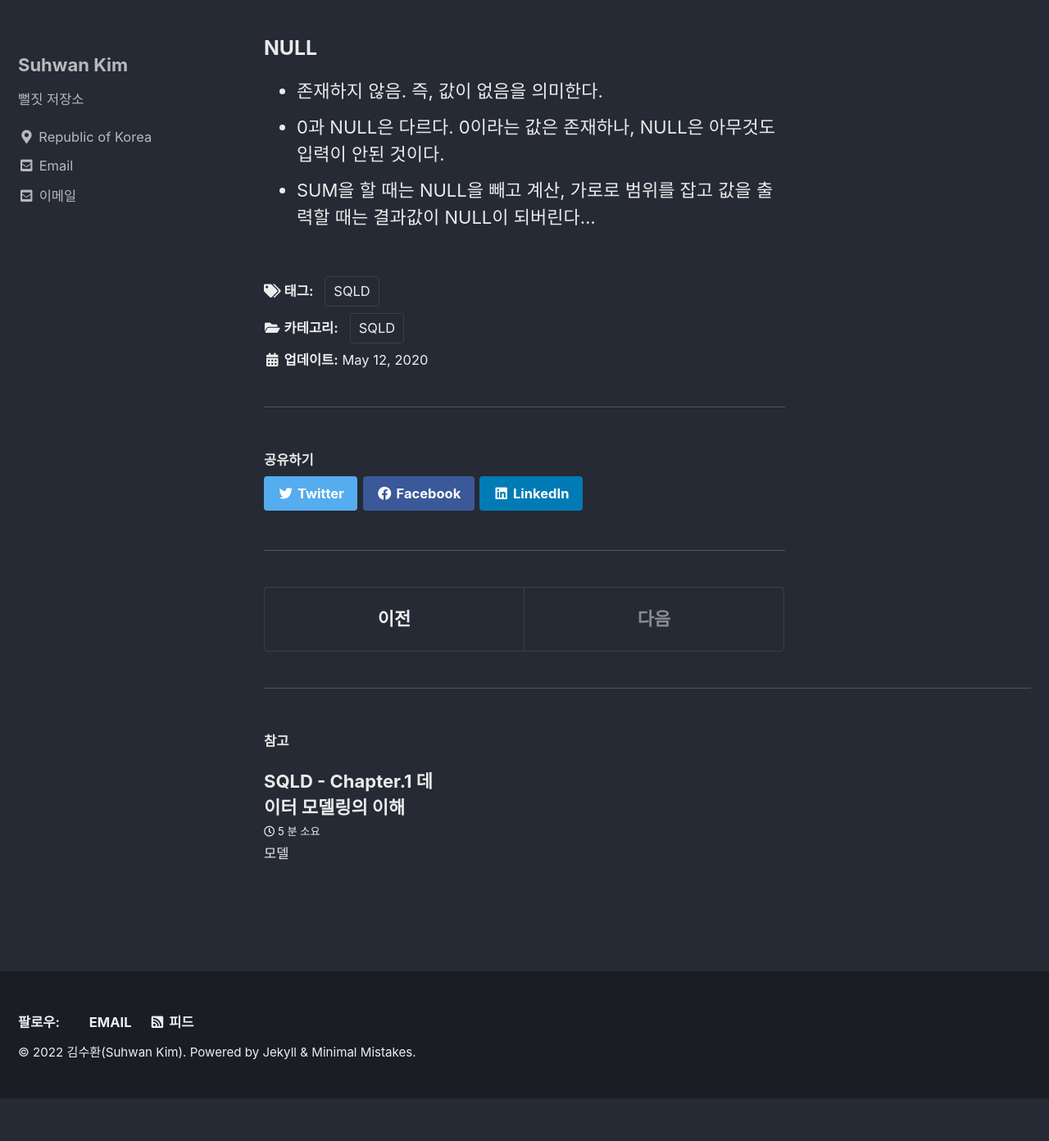
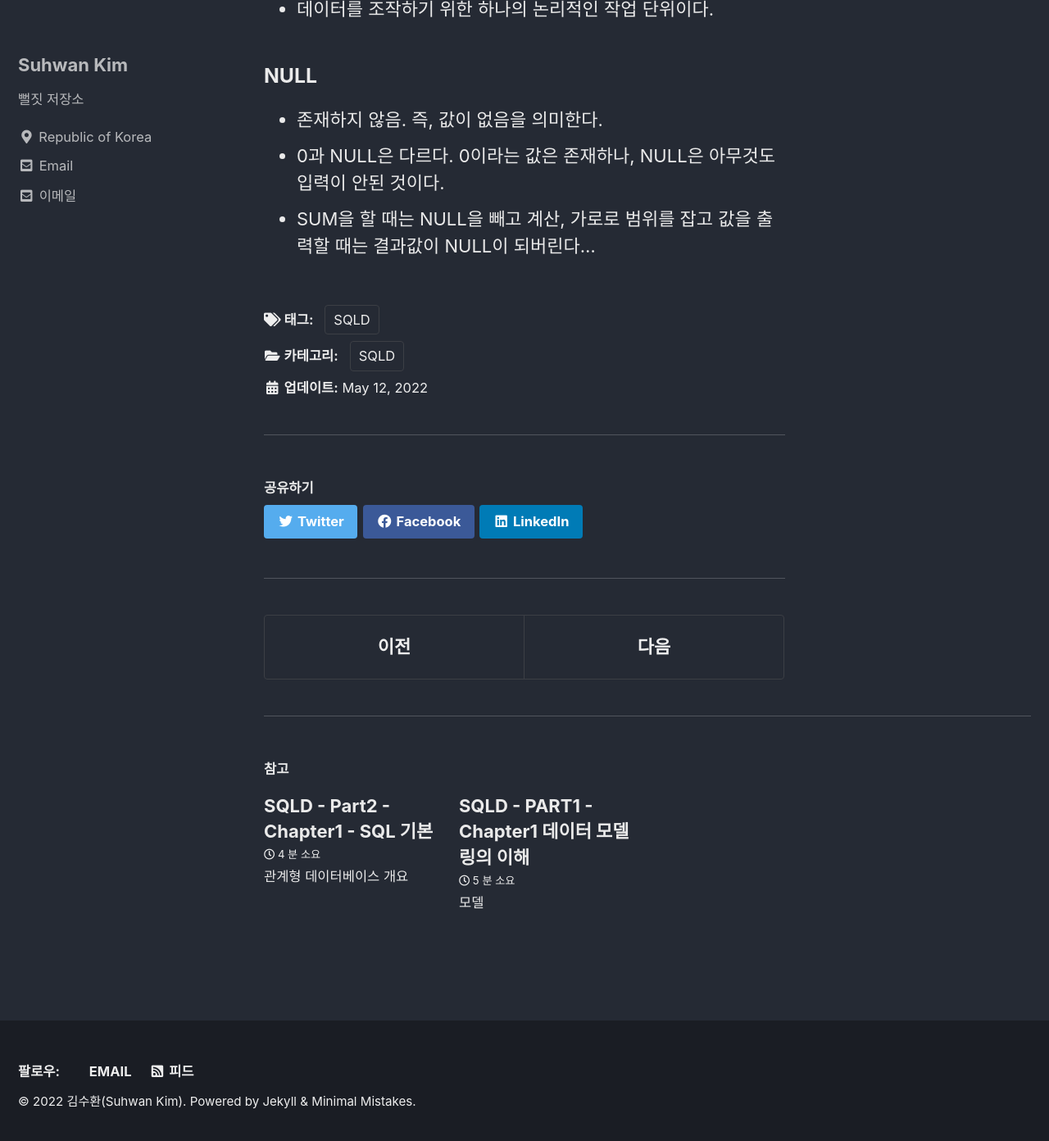
Before and after one commit to suhwan2004/suhwan2004.github.io, a Jekyll site: the page built from _posts/2022-05-12-SQLDChapter2.md, in a window 1280 px wide and 1400 px high, scrolled down 3615 px. Shown: the top 1392 px of the window at 82% size. Built offline with Jekyll 4.4.1, drawn with Linux system fonts in a browser that asks for light colours; cached includes are drawn as plain includes; before the commit the page ends 4955 px from its top, so only the background shows below that; part of the change alters nothing that is shown; some of the changed text lies outside the part shown.

Commit message:
TODAY STUDY : 2022 - 05 - 13

```diff
--- a/_posts/2020-05-11-SQLDChapter1.md
+++ b/_posts/2022-05-11-SQLDChapter1.md
@@ -1,5 +1,5 @@
 ---
-title: "SQLD - Chapter.1 데이터 모델링의 이해"
+title: "SQLD - PART1 - Chapter1 데이터 모델링의 이해"
 categories:
   - SQLD
 tags:
--- a/_posts/2020-05-12-SQLDChapter2.md
+++ b/_posts/2022-05-12-SQLDChapter2.md
@@ -1,5 +1,5 @@
 ---
-title: "SQLD - Chapter.2 데이터 모델과 SQL"
+title: "SQLD - PART1 -Chapter2 데이터 모델과 SQL"
 categories:
   - SQLD
 tags:
--- /dev/null
+++ b/_posts/2022-05-13-SQLDC1P2.md
@@ -0,0 +1,207 @@
+---
+title: "SQLD - Part2 - Chapter1 - SQL 기본"
+categories:
+  - SQLD
+tags:
+  - SQLD
+---
+
+## 관계형 데이터베이스 개요
+
+### 데이터베이스
+
+- 간단하게 말하자면 당연히 데이터들이 저장되는 공간
+- 용도와 목적에 맞는 데이터들끼리 모아서 저장한다
+
+### 관계형 데이터베이스(Relational DataBase => RDB)
+
+- 관계형 데이터 모델에 기초를 둔 DB이다.
+- 모든 데이터를 2차원 테이블 형태로 표현함.
+- RDBMS는 RDB를 관리 감독하기 위한 시스템이며 우리가 익히 알고 있는 Oracle, SQL Server(MSSQL), MySQL, MariaDB, PstgreSQL등이 있음.
+
+### TABLE
+
+- RDB의 기본 단위이고 일반적으로 DB는 여러 개의 테이블로 구성이 됨.
+- 이렇게 데이터를 저장하는 주된 목적은 다음과 같은 기능을 수행하기 위함.
+  1.  테이블 형태로 조회
+  2.  변경 또는 삭제
+
+### SQL(Strctured Query Language)
+
+- SQL은 RDB에서 데이터를 다루기 위해 사용하는 언어.
+
+## SELECT 문
+
+### SELECT
+
+- 저장되어 있는 데이터를 조회하고자 할 때 사용하는 명령어이다.
+- 컬럼 명에 별도의 별칭인 Alias를 붙여줄 수 있음. Alias 설정시 테이블 명 대신 Alias로 써야됨.
+  - ex) SELECT BAND.BAND_NAME FROM BAND;
+    - SELECT B.BAND_NAME FROM BAND B;
+
+### 산술 연산자
+
+- 수학에서 사용하는 사칙연산의 기능을 가진 연산자이다. NUMBER DATE 유형의 데이터와 같이 사용할 수 있다.
+
+1. () : 괄호로 우선순위를 조정할 수 있음.
+2. - : 곱하기.
+3. / : 나누기.
+4. - : 더하기.
+5. - : 빼기.
+
+- 우선순위는[ () ] > [ *, / ] > [ +, - ]이다.
+
+### 합성 연산자
+
+- 문자와 문자를 연결 할 때 사용하는 연산자이다.
+- ex) SELECT 'S' || 'Q' || 'L' AS SQLD FROM DUAL;
+
+## 함수
+
+### 문자 함수
+
+1. CHR(ASCII 코드)
+
+   - 128개의 문자를 숫자로 표현할 수 있도록 정의해 놓은 코드.
+   - ASCII 코드를 인수로 입력했을 때 매핑되는 문자가 무엇인지 알려줌.
+   - ex) SELECT CHR(65) FROM DUAL;
+
+2. LOWER(문자열)
+
+   - 문자열을 소문자로 변환해주는 함수.
+   - ex) SELECT LOWER('JENNIE') FROM DUAL; => jennie가 나옴.
+
+3. UPPER(문자열)
+
+   - 당연히 LOWER과는 반대로 문자열을 대문자로 변환해주는 함수.
+
+4. LTRIM(문자열, [특정 문자]) => []는 옵션임...
+
+   - 특정 문자를 따로 명시해주지 않으면 문자열의 왼쪽 공백을 제거하고, 명시해주었을 경우 문자열을 왼쪽부터 한 글자씩 특정 문자와 비교하여 특정문자에 포함되어 있으면 제거하고 포함되어 있지 않으면 멈춘다.
+   - ex) SELECT LTRIM(' JENNIE') FROM DUAL; => 'JENNIE'
+   - ex) SELECT LTRIM('블랙핑크', '블랙') FROM DUAL; => '핑크'
+
+5. RTRIM(문자열, [특정 문자])
+
+   - 4번과 반대라고 보면 됨.
+     - ex) SELECT LTRIM(' JENNIE ') FROM DUAL; => 'JENNIE'
+     - ex) SELECT LTRIM('블랙핑크', '핑크') FROM DUAL; => '핑크'
+
+6. TRIM([위치] [특정 문자] [FROM] 문자열) \*[]는 옵션
+
+   - 옵션이 하나도 없을 경우 문자열의 왼쪽과 오른쪽 공백을 제거하고, 그렇지 않을 경우 문자열을 위치(LEADING or TRAILING or BOTH)로 지정된 곳부터 한 글자씩 특정 문자와 비교하여 같으면 제거하고 같지 않으면 멈춘다.
+   - LTRIM, RTRIM과는 달리 특정 문자는 한 글자만 지정할 수 있다.
+   - ex) SELECT TRIM(' JENNIE ') FROM DUAL; => JENNIE
+   - ex) SELECT TRIM(LEADING '블' FROM '블랙핑크') FROM DUAL ; => 랙핑크
+   - ex) SELECT TRIM(TRAILING '크' FROM '블랙핑크') FROM DUAL; => 블랙핑
+
+7. SUBSTR(문자열, 시작점 [,길이]) \*[]는 옵션
+
+   - 문자열의 원하는 부분만 잘라서 반환해주는 함수이다.
+   - ex) SELECT SUBSTR('블랙핑크제니', 3, 2) FROM DUAL; => 핑크
+   - ex) SELECT SUBSTR('블랙핑크제니', 3, 4) FROM DUAL; => 핑크제니
+
+8. LENGTH(문자열)
+
+   - 문자열의 길이를 반환해주는 함수이다.
+   - ex) SELECT LENGTH('JENNIE') FROM DUAL; => 6
+   - ex) SELECT LENGTH('블랙핑크') FROM DUAL; => 4
+
+9. REPLACE(문자열, 변경 전 문자열 [, 변경 후 문자열]) => []는 옵션.
+   - 문자열에서 변경 전 문자열을 찾아 변경 후 문자열로 바꿔주는 함수이다. 변경 후 문자열을 명시해주지 않으면 문자열에서 변경 전 문자열을 제거한다.
+   - ex) SELECT REPLACE('블랙핑크제니', '제니', '지수) FROM DUAL; => 블랙핑크 지수
+   - ex) SELECT REPLACE('블랙핑크제니', '블랙') FROM DUAL; => 핑크제니
+
+### 숫자 함수
+
+1. ABS(수)
+
+   - 수의 절대 값을 반환.
+
+2. SIGN(수)
+
+   - 수의 부호를 반환. 양수면 1, 음수면 -1, 0이면 0을 반환.
+
+3. ROUND(수, [,자릿수])
+
+   - 수를 지정된 소수점 자릿수까지 반올림하여 반환해주는 함수.
+
+4. TRUNC(수, [,자릿수])
+
+   - 수를 지정된 소수점 자릿수까지 버림하여 반환해주는 함수.
+
+5. CEIL(수)
+
+   - 소수점 이하의 수를 올림한 정수를 반환해주는 함수이다.
+
+6. FLOOR(수)
+
+   - 소수점 이하의 수를 버림한 정수를 반환해주는 함수이다.
+
+7. MOD(수1, 수2)
+   - 수1을 수2로 나눈 나머지를 반환해주는 함수이다.
+   - 수1, 수2 모두 다 음수이면 나머지도 그대로 음수값으로 도출된다.
+
+### 날짜 함수
+
+1. SYSDATE
+
+   - 현재의 연, 월, 일, 시, 분, 초를 반환해주는 함수.
+   - ex) SELECT SYSDATE FROM DUAL; => 2021-09-21 22:08:08
+
+2. EXTRACT(특정단위 FROM 날짜 데이터)
+
+   - 날짜 데이터에서 특정 단위(YEAR, MONTH, DAY, HOUR, MINUTE, SECOND)만을 출력해서 반환해주는 함수이다.
+   - ex) SELECT EXTRACT(YEAR FROM SYSDATE) AS YEAR FROM DUAL;
+
+3. ADD_MONTHS(날짜 데이터, 특정 개월 수)
+   - 날짜 데이터에서 특정 개월 수를 더한 날짜를 반환해주는 함수이다.
+   - 이전 달이나 다음 달에 기준 날짜의 일자가 존재하지 않으면 해당 월의 마지막 일자가 반환된다.
+   - ex) SELECT ADD_MONTHS(TO_DATE('2021-12-31', 'YYYY-MM-DD'),-1) AS PREV_MONTH FROM DUAL; => 2021-11-30;
+
+### 변환 함수
+
+1. 명시적 형변환과 암시적 형변환
+
+   - 명시적 형변환 : 변환 함수를 사용하여 데이터 유형을 명시적으로 나타냄.
+   - 암시적 형변환 : 데이터베이스가 내부적으로 알아서 데이터 유형을 변환함.
+
+2. 명시적 형변환에 쓰이는 함수
+
+   - TO_NUMBER(문자열)
+
+     - 문자열을 숫자형으로 형변환
+
+   - TO_CHAR(수 or 날짜 [,포멧])
+
+     - 수나 날짜형의 데이터를 포멧 형식의 문자형으로 변환.
+
+   - TO_DATE(문자열, 포멧)
+     - 포멧 형식의 문자형 데이터를 날짜형으로 변환해주는 함수.
+
+### NULL 관련 함수
+
+1. NVL(인수1, 인수2)
+
+   - 인수1의 값이 NULL일 경우 인수2를 반환하고 NULL이 아닐 경우 인수1을 반환해주는 함수이다.
+
+2. NULLF(인수1, 인수2)
+
+   - 인수1과 인수2가 같으면 NULL을 반환하고 같지 않으면 인수1을 반환해주는 함수이다.
+
+3. COALESCE(인수1, 인수2, 인수3...)
+   - NULL이 아닌 최초의 인수를 반환해주는 함수이다.
+
+### CASE
+
+- CASE는 함수보다 구문에 가깝긴 함.
+- 같은 기능을 하는 함수로는 Oracle의 DECODE가 있음.
+
+ex)
+CASE WHEN SUBWAY_LINE = '1' THEN 'BLUE'
+ㅤㅤㅤWHEN SUBWAY_LINE = '2' THEN 'GREEN'
+ㅤㅤㅤWHEN SUBWAY_LINE = '3' THEN 'ORANGE'
+ㅤㅤㅤ[ELSE 'GRAY']
+END
+
+ex) SELECT SUBWAY_LINE, DECODE(SUBWAY_LINE, '1', 'BLUE', '2', 'GREEN', '3', 'ORANGE', 'GRAY') AS LINE_COLOR FROM SUBWAY_INFO;
```
